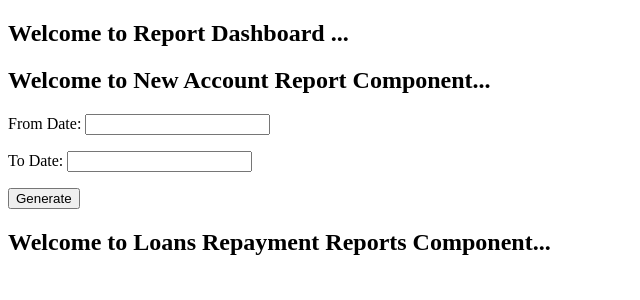
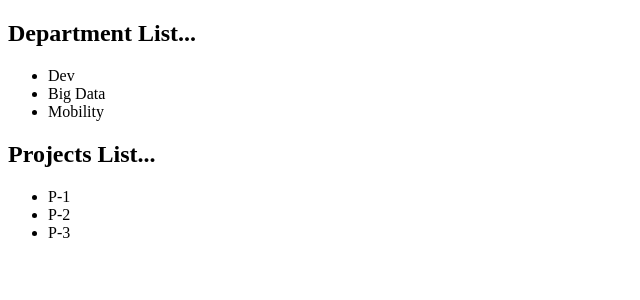
Before and after one commit to saqibamin257/01-demo-project-React2023, a React (Create React App) app: page / in a window 1280 px wide. Shown: the top 300 px of the page, without its empty margins (0-640 px from the left). Built offline with nearby package versions, Linux system fonts and the light colour scheme.

Commit message:
Exe-24 - Render Props in React

```diff
--- a/src/index.js
+++ b/src/index.js
@@ -1598,89 +1598,160 @@
 //#region  Exe-23 - Profiler in React
 // Portals provide a first-class way to render children into a DOM node that exists outside the DOM hierarchy of the parent component.
 
-import React, { Profiler } from "react";
+// import React, { Profiler } from "react";
+// import  ReactDOM  from "react-dom/client";
+// import reportWebVitals from "./reportWebVitals";
+
+// class NewAccountsReports extends React.Component{
+//   constructor(props){
+//     super(props);
+//     this.state={
+//       FromDate:'',
+//       ToDate:''
+//     };
+//   }
+//   handleChange=(e)=>{
+//     let name=e.target.name;
+//     let value=e.target.value;
+
+//     this.setState({
+//       [name]:value
+//     });
+//   }
+
+
+//   render(){
+//     return(
+//     <div>
+//       <h2>Welcome to New Account Report Component...</h2>
+//       <p>
+//         <label>From Date: <input type="text" name="FromDate" onChange={this.handleChange} value={this.state.FromDate}></input></label>
+//       </p>
+
+//       <p>
+//         <label>To Date: <input type="text" name="ToDate" onChange={this.handleChange} value={this.state.ToDate}></input></label>
+//       </p>
+//       <input type="submit" value="Generate"></input>
+//     </div>
+//     );
+//   }
+// }
+
+// class LoansRepaymentReports extends React.Component{
+
+//   constructor(props){
+//     super(props);
+//   }
+
+
+
+//   render(){
+//     return(
+//       <div>
+//         <h2>Welcome to Loans Repayment Reports Component...</h2>
+//       </div>
+//     );
+//   }
+// }
+
+// class ReportsDashboard extends React.Component{
+//   constructor(props){
+//     super(props);
+//   }
+//   callbackFunction=(id,phase,actualDuration,baseDuration, startTime,
+//     commitTime, interaction) => {
+//       console.log('Id is : '+id+', Phase is : '+phase);
+//       console.log('Actual Duration is : '+actualDuration+' and Base Duration is :'+
+//       baseDuration);
+//   }
+
+//   render(){
+//     return(
+//     <>
+//     <h2>Welcome to Report Dashboard ...</h2>
+//     <Profiler id="newAccountProfiler" onRender={this.callbackFunction}>
+//     <NewAccountsReports/>
+//     </Profiler>
+//     <Profiler id="loadRepaymentReports" onRender={this.callbackFunction}>
+//     <LoansRepaymentReports/>
+//     </Profiler>
+//     </>
+//     );
+//   }
+// }
+
+// const element=<ReportsDashboard></ReportsDashboard>;
+// const root = ReactDOM.createRoot(document.getElementById('root'));
+// root.render(element);
+// reportWebVitals();
+//#endregion
+
+//#region  Exe-24 - Render Props in React
+
+import React  from "react";
 import  ReactDOM  from "react-dom/client";
 import reportWebVitals from "./reportWebVitals";
 
-class NewAccountsReports extends React.Component{
+class Department extends React.Component{
+
   constructor(props){
     super(props);
     this.state={
-      FromDate:'',
-      ToDate:''
+      list:['Dev','Big Data','Mobility']
     };
   }
-  handleChange=(e)=>{
-    let name=e.target.name;
-    let value=e.target.value;
-
-    this.setState({
-      [name]:value
-    });
-  }
-
 
   render(){
     return(
       <div>
-      <h2>Welcome to New Account Report Component...</h2>
-      <p>
-        <label>From Date: <input type="text" name="FromDate" onChange={this.handleChange} value={this.state.FromDate}></input></label>
-      </p>
-
-      <p>
-        <label>To Date: <input type="text" name="ToDate" onChange={this.handleChange} value={this.state.ToDate}></input></label>
-      </p>
-      <input type="submit" value="Generate"></input>
+        <h2>Department List...</h2>
+        <ul>
+          {this.state.list.map(d=>(
+            <li key={d}>{d}</li>
+          ))}
+        </ul>
       </div>
     );
   }
 }
 
-class LoansRepaymentReports extends React.Component{
-
+class Project extends React.Component{
   constructor(props){
     super(props);
   }
 
-
-
   render(){
     return(
       <div>
-        <h2>Welcome to Loans Repayment Reports Component...</h2>
+        <h2>Projects List...</h2>
+        <ul>
+          {this.props.list.map(d=>(
+            <li key={d}>{d}</li>
+          ))}
+        </ul>
       </div>
     );
   }
 }
 
-class ReportsDashboard extends React.Component{
+class Page extends React.Component{
   constructor(props){
     super(props);
   }
-  callbackFunction=(id,phase,actualDuration,baseDuration, startTime,
-    commitTime, interaction) => {
-      console.log('Id is : '+id+', Phase is : '+phase);
-      console.log('Actual Duration is : '+actualDuration+' and Base Duration is :'+
-      baseDuration);
-  }
 
   render(){
     return(
-    <>
-    <h2>Welcome to Report Dashboard ...</h2>
-    <Profiler id="newAccountProfiler" onRender={this.callbackFunction}>
-    <NewAccountsReports/>
-    </Profiler>
-    <Profiler id="loadRepaymentReports" onRender={this.callbackFunction}>
-    <LoansRepaymentReports/>
-    </Profiler>
-    </>
-    );
+      <React.Fragment>
+        <Department></Department>
+        <Project list={['P-1','P-2','P-3']}></Project>
+      </React.Fragment>
+    )
   }
 }
 
-const element=<ReportsDashboard></ReportsDashboard>;
+const element=<Page></Page>;
 const root = ReactDOM.createRoot(document.getElementById('root'));
 root.render(element);
 reportWebVitals();
+
+//#endregion
```
Lines whose indentation alone changed are shown as unchanged.
